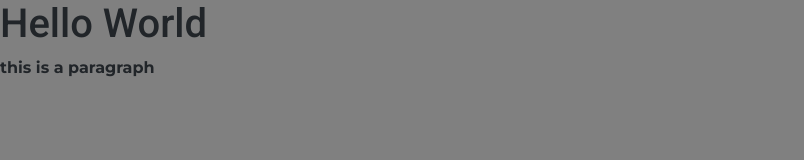
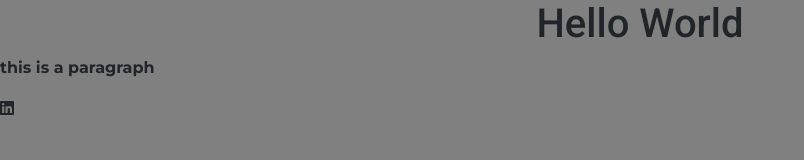
Before and after one commit to MonikaTychy/my-portfolio-project, a plain HTML site: page index.html in a window 1280 px wide. Shown: the whole page, without its empty margins (0-804 px from the left). Drawn offline with nearby package versions, Linux system fonts and the light colour scheme.

Commit message:
Test of earlier added bootrstrap, fonts and font awesome

```diff
--- a/index.html
+++ b/index.html
@@ -14,7 +14,10 @@
     <title>Document</title>
 </head>
 <body>
-    <h1>Hello World</h1>
+    <h1 class="text-center">Hello World</h1>
     <p>this is a paragraph</p>
+    <footer>
+        <i class="fa-brands fa-linkedin"></i>
+    </footer>
 </body>
 </html>
```
